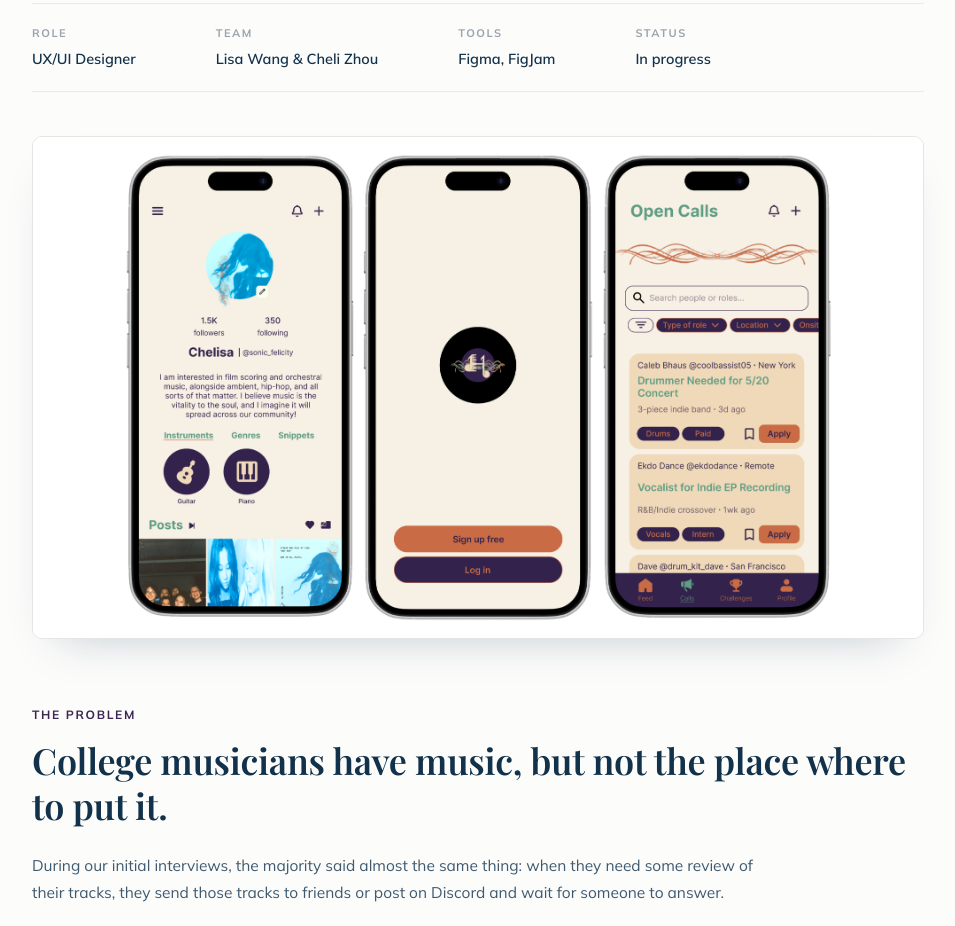
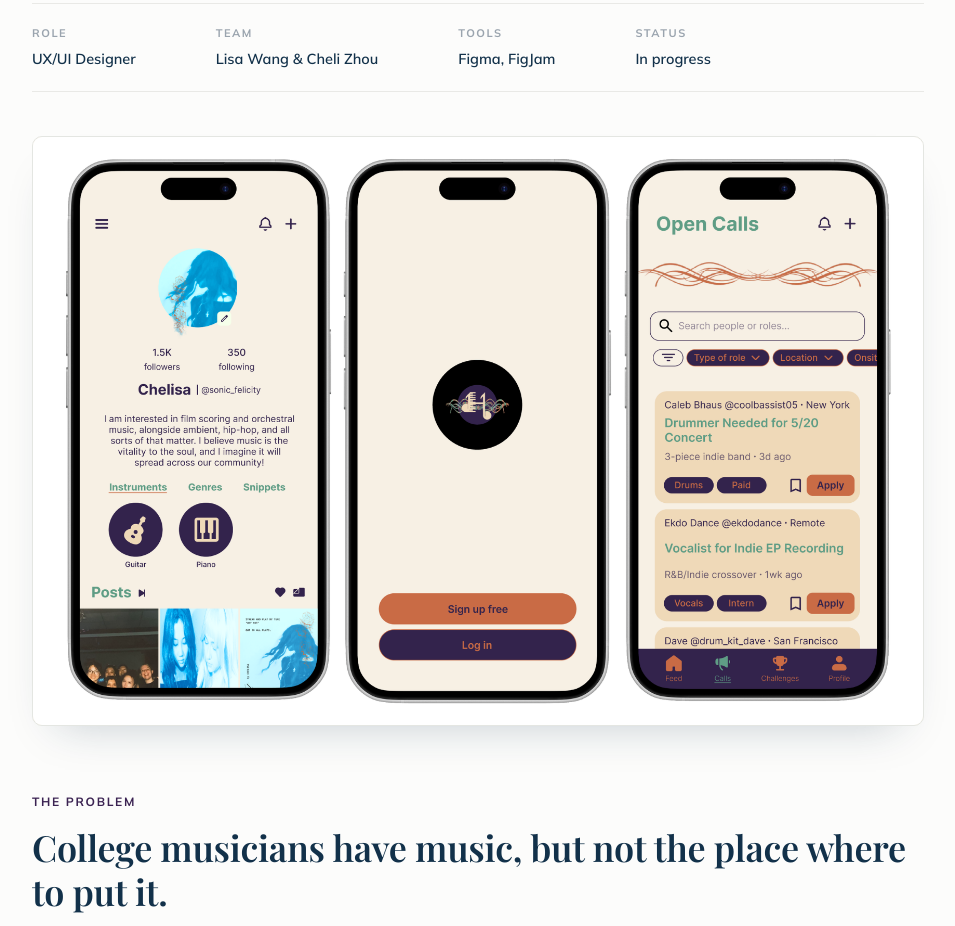
Before and after one commit to lsawang/personalsite, a plain HTML site: page harmonize/index.html in a window 1280 px wide. Shown: the part 373-1299 px from the top of the page, without its empty margins (298-1253 px from the left). Drawn offline with nearby package versions, Linux system fonts and the light colour scheme; a web font is replaced by a local one.

Commit message:
Fix white letterboxing around Harmonize case study hero image
The hero cover figure forced a 16:9 aspect-ratio box, but
harmonize-cover.png is actually ~1.52:1 (1713x1130), so object-fit:
contain pillarboxed it against a white background. Match the
aspect-ratio to the image's real dimensions (same pattern already
used for the Triceratops hero image) and swap the fallback
background to Harmonize's cream tone so any residual edge blends in
instead of showing as a white frame.

Co-Authored-By: Claude Sonnet 5 <noreply@anthropic.com>

```diff
--- a/harmonize/index.html
+++ b/harmonize/index.html
@@ -67,8 +67,8 @@
           </sc-for>
         </div>
 
-        <div style="width:100%; max-width:1000px; border:1.5px solid #E4E6E2; border-radius:10px; overflow:hidden; background:#FFFFFF; box-shadow:0 22px 44px -26px #12314A44;">
-          <img src="/assets/harmonize-cover.png" alt="Harmonize cover: profile, sign-in, and open calls screens" style="display:block; width:100%; height:auto; aspect-ratio:16/9; object-fit:contain; background:#FFFFFF;" />
+        <div style="width:100%; max-width:1000px; border:1.5px solid #E4E6E2; border-radius:10px; overflow:hidden; background:#F7F0E4; box-shadow:0 22px 44px -26px #12314A44;">
+          <img src="/assets/harmonize-cover.png" alt="Harmonize cover: profile, sign-in, and open calls screens" style="display:block; width:100%; height:auto; aspect-ratio:1713/1130; object-fit:cover; background:#F7F0E4;" />
         </div>
       </section>
 
```
